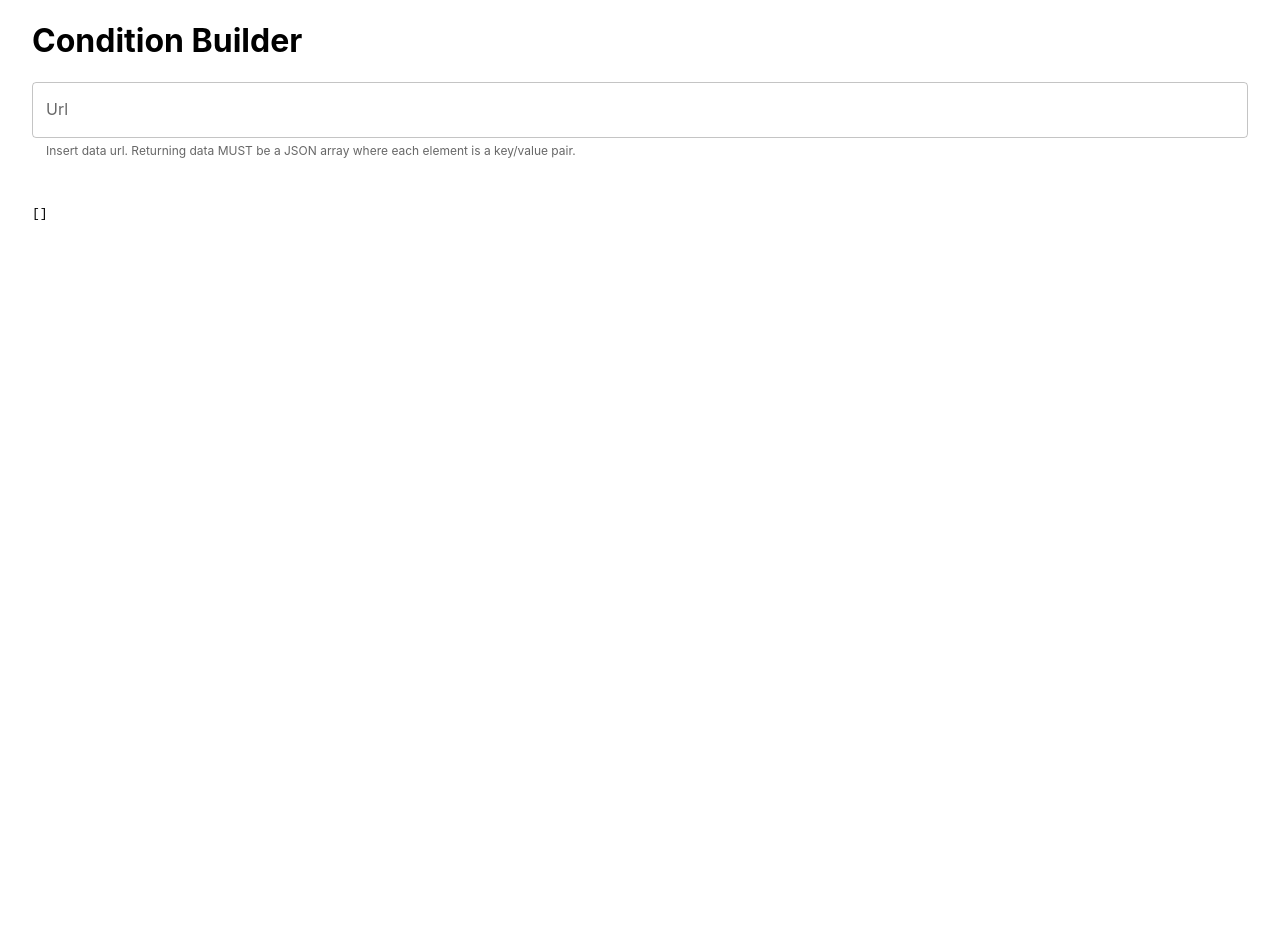
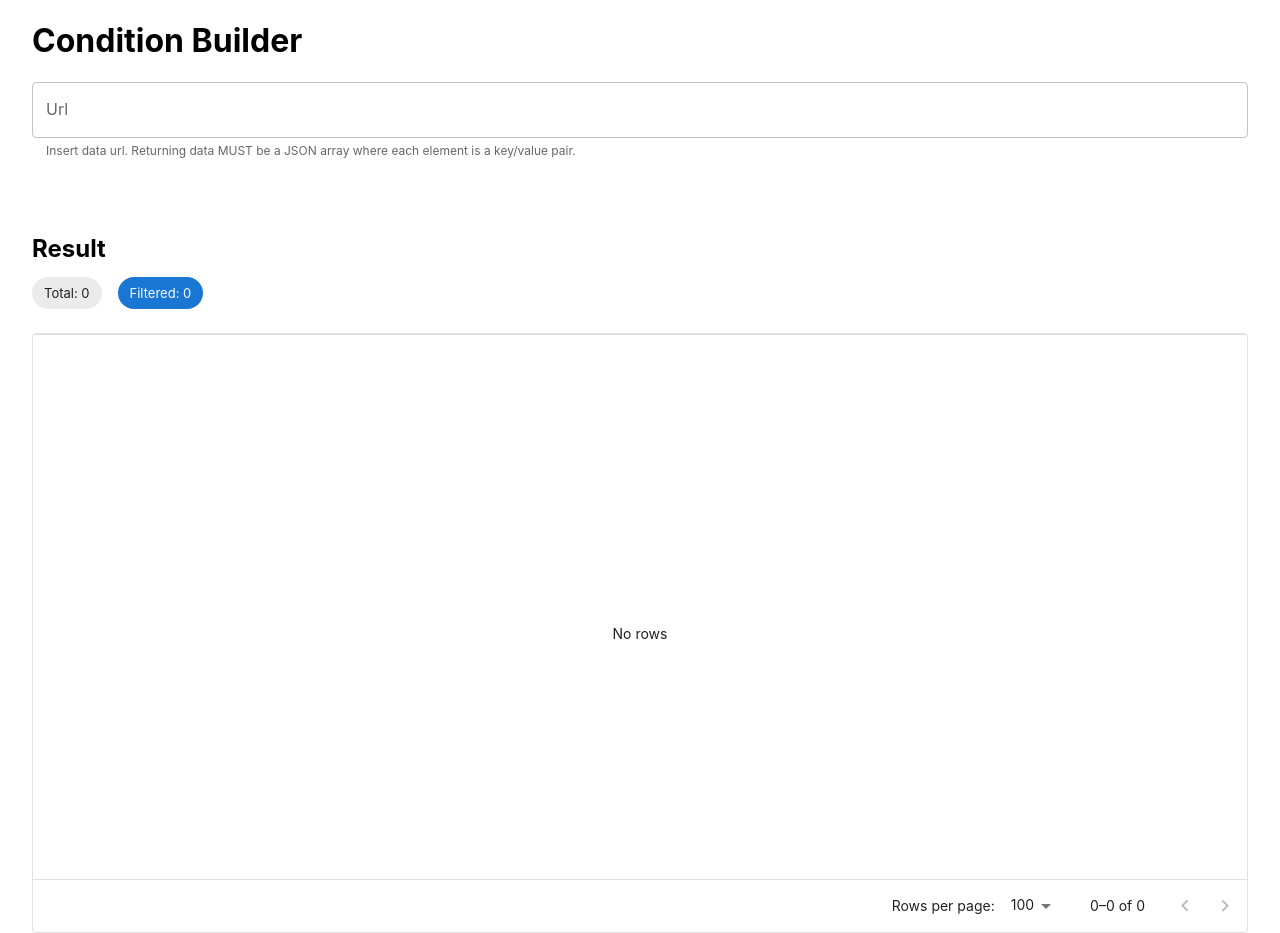
Before and after one commit to onionringbearer/condition-builder, a React (Create React App) app: page / in a window 1280 px wide. Before the commit the page ends 800 px from the top, so only its background shows below. Built offline with nearby package versions, Linux system fonts and the light colour scheme.

Commit message:
feature: create results table

```diff
--- /dev/null
+++ b/src/components/results-table/index.ts
@@ -0,0 +1 @@
+export { default } from "./results-table";
--- /dev/null
+++ b/src/components/results-table/results-table.tsx
@@ -0,0 +1,56 @@
+import { Dataset } from "@/core/types/utility";
+import Box from "@mui/material/Box";
+import Chip from "@mui/material/Chip";
+import Typography from "@mui/material/Typography";
+import { DataGrid, GridColDef } from "@mui/x-data-grid";
+import { PropsWithChildren, useMemo } from "react";
+
+import * as styles from "./styles";
+
+type ResultTableProps = PropsWithChildren & {
+  results: Dataset;
+  fields: string[] | null;
+  total: number;
+};
+
+const ResultsTable = ({ results, fields, total }: ResultTableProps) => {
+  const columns: GridColDef[] = useMemo(() => {
+    return fields ? fields.map((field) => ({ field: field, flex: 1 })) : [];
+  }, [fields]);
+
+  const rows: Dataset = useMemo(() => {
+    return results || [];
+  }, [results]);
+
+  const totalLabel = `Total: ${total}`;
+  const filteredLabel = `Filtered: ${results?.length || 0}`;
+
+  return (
+    <Box sx={styles.tableContainer}>
+      <Typography variant="h5" sx={styles.boldHeader}>
+        Result
+      </Typography>
+      <Box sx={styles.chipsContainer}>
+        <Chip label={totalLabel} />
+        <Chip label={filteredLabel} color="primary" />
+      </Box>
+      <DataGrid
+        rows={rows}
+        columns={columns}
+        sx={styles.dataGrid}
+        initialState={{
+          pagination: {
+            paginationModel: {
+              pageSize: 100,
+            },
+          },
+        }}
+        pageSizeOptions={[50, 100, 200]}
+        disableRowSelectionOnClick
+        disableColumnMenu
+      />
+    </Box>
+  );
+};
+
+export default ResultsTable;
--- /dev/null
+++ b/src/components/results-table/styles.ts
@@ -0,0 +1,17 @@
+import { SxProps } from "@mui/material/styles";
+
+const tableContainer: SxProps = { height: 600, marginTop: "2.5rem" };
+
+const boldHeader: SxProps = { fontWeight: 700 };
+
+const chipsContainer: SxProps = {
+  display: "flex",
+  gap: "1rem",
+  margin: "0.75rem 0 1.5rem 0",
+};
+
+const dataGrid: SxProps = {
+  ".MuiDataGrid-columnSeparator": { visibility: "visible" },
+};
+
+export { tableContainer, boldHeader, chipsContainer, dataGrid };
--- a/src/features/condition-builder/condition-builder.tsx
+++ b/src/features/condition-builder/condition-builder.tsx
@@ -7,18 +7,13 @@ import { default as Builder } from "@/components/condition-builder";
 import { invalidUrlMessage, urlInputTip } from "./constants";
 import useGetFilteredData from "./useGetFilteredData";
 import { ConditionsMap } from "@/core/types/condition";
-import { GridColDef } from "@mui/x-data-grid";
-import { Dataset } from "@/core/types/utility";
+import ResultsTable from "@/components/results-table";
 
 const addressBarStyles: SxProps = {
   marginBottom: "2rem",
 };
 
-type ConditionBuilderProps = {
-  onChange?: (conditions: ConditionsMap) => void;
-};
-
-const ConditionBuilder = ({ onChange }: ConditionBuilderProps): JSX.Element => {
+const ConditionBuilder = (): JSX.Element => {
   const [url, setUrl] = useState<string>("");
   const [conditions, setConditions] = useState<ConditionsMap>(new Map());
   const { data } = useGetData(url);
@@ -31,14 +26,6 @@ const ConditionBuilder = ({ onChange }: ConditionBuilderProps): JSX.Element => {
   const fields: string[] | null = useMemo(() => {
     return data?.length ? Object.keys(data[0]) : null;
   }, [data]);
-
-  const columns: GridColDef[] = useMemo(() => {
-    return fields ? fields.map((field) => ({ field: field })) : [];
-  }, [fields]);
-
-  const rows: Dataset = useMemo(() => {
-    return filteredData || [];
-  }, [filteredData]);
 
   const handleChange = (conditions: ConditionsMap): void => {
     setConditions(conditions);
@@ -55,7 +42,11 @@ const ConditionBuilder = ({ onChange }: ConditionBuilderProps): JSX.Element => {
         onChange={handleUrlChange}
       />
       {fields && <Builder fields={fields} onChange={handleChange} />}
-      {filteredData && <pre>{JSON.stringify(filteredData, null, 2)}</pre>}
+      <ResultsTable
+        results={filteredData}
+        fields={fields}
+        total={data?.length || 0}
+      ></ResultsTable>
     </Box>
   );
 };
--- a/src/lib/condition-builder/comparator.ts
+++ b/src/lib/condition-builder/comparator.ts
@@ -26,10 +26,11 @@ const comparisonFunctions: ComparisonFunctions = {
     value: Primitive,
     data: Dataset
   ): [Dataset, Dataset] => {
+    console.log(field, value, data);
     return ArrayUtils.filter(
       data,
       (row) =>
-        row[field].toString().toLowerCase() === value.toString().toLowerCase()
+        row[field]?.toString().toLowerCase() === value.toString().toLowerCase()
     );
   },
 
@@ -56,7 +57,7 @@ const comparisonFunctions: ComparisonFunctions = {
   ): [Dataset, Dataset] => {
     return ArrayUtils.filter(data, (row) =>
       row[field]
-        .toString()
+        ?.toString()
         .toLowerCase()
         .includes(value.toString().toLowerCase())
     );
@@ -71,7 +72,7 @@ const comparisonFunctions: ComparisonFunctions = {
       data,
       (row) =>
         !row[field]
-          .toString()
+          ?.toString()
           .toLowerCase()
           .includes(value.toString().toLowerCase())
     );
@@ -83,7 +84,7 @@ const comparisonFunctions: ComparisonFunctions = {
     data: Dataset
   ): [Dataset, Dataset] => {
     const regex = new RegExp(value.toString());
-    return ArrayUtils.filter(data, (row) => regex.test(row[field].toString()));
+    return ArrayUtils.filter(data, (row) => regex.test(row[field]?.toString()));
   },
 };
 
```
